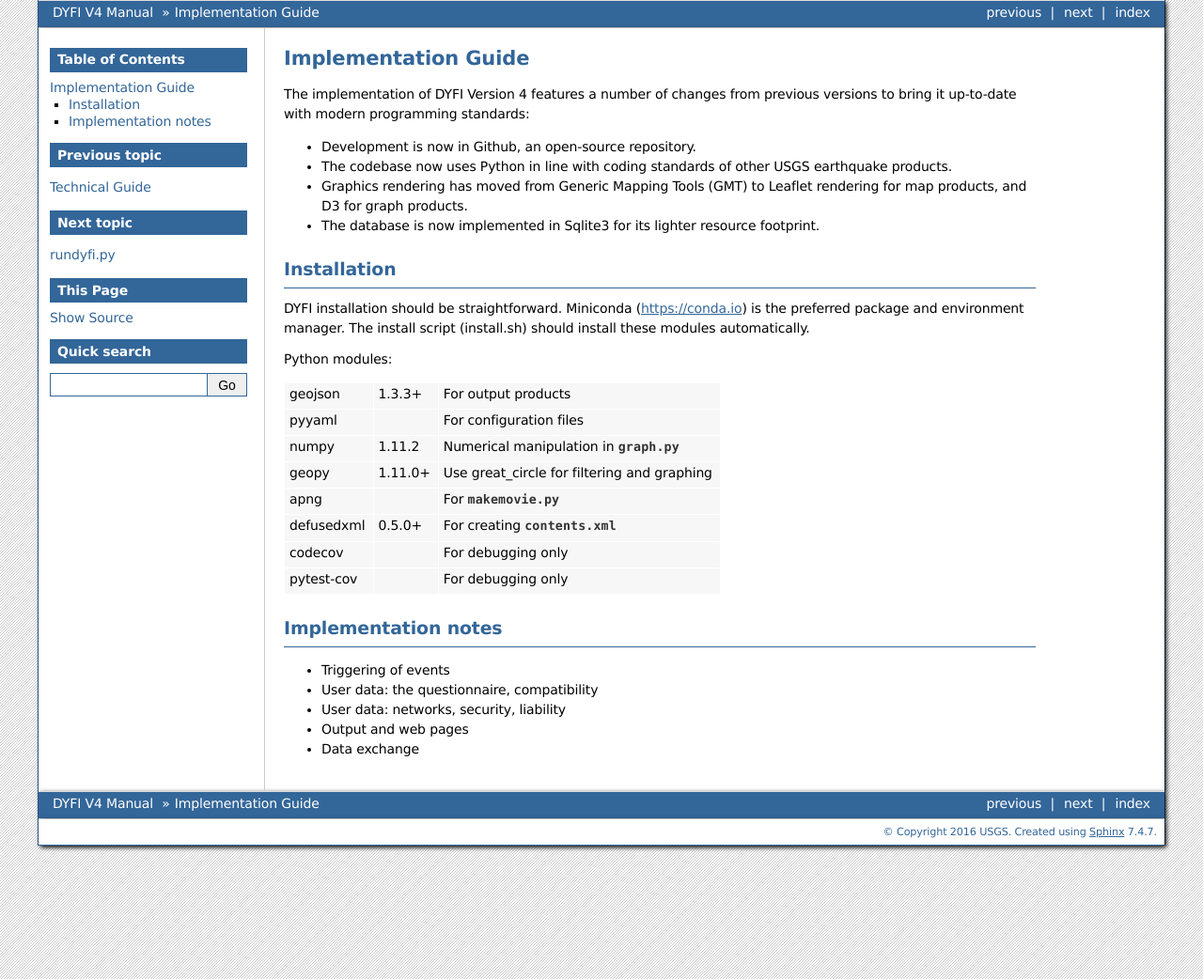
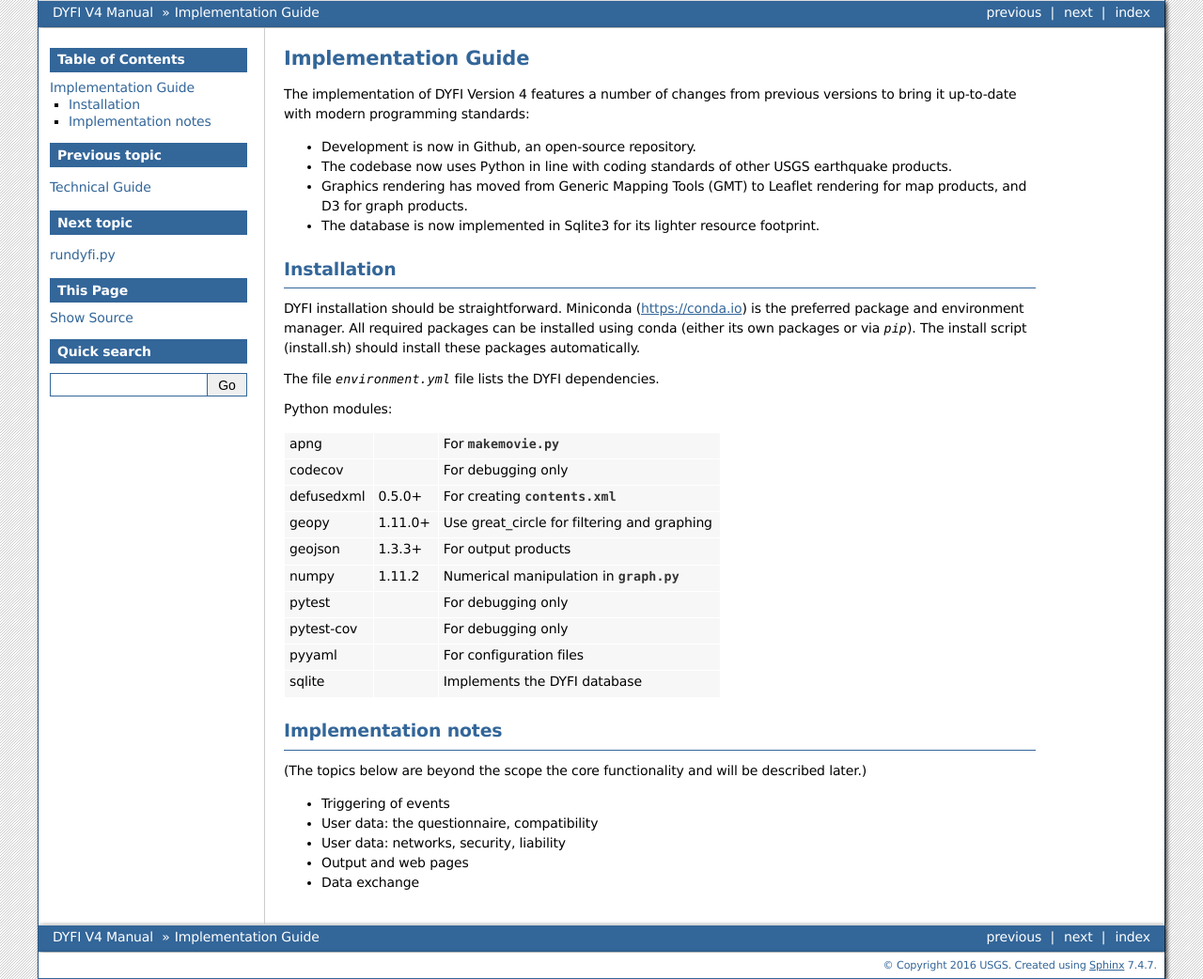
Before and after one commit to vinceq-usgs/dyfi4, a Sphinx documentation site: the page built from docs/implementation-guide.rst, in a window 1280 px wide. Shown: the whole page at 94% size. Built offline with Sphinx 7.4.7, drawn with Linux system fonts in a browser that asks for light colours; pages that are not in the unit, such as notebooks, are missing from menus.

```diff
--- a/docs/implementation-guide.rst
+++ b/docs/implementation-guide.rst
@@ -14,23 +14,29 @@ The implementation of DYFI Version 4 features a number of changes from previous
 Installation
 ------------
 
-DYFI installation should be straightforward. Miniconda (https://conda.io) is the preferred package and environment manager. The install script (install.sh) should install these modules automatically.
+DYFI installation should be straightforward. Miniconda (https://conda.io) is the preferred package and environment manager. All required packages can be installed using conda (either its own packages or via `pip`). The install script (install.sh) should install these packages automatically.
+
+The file `environment.yml` file lists the DYFI dependencies.
 
 Python modules:
 
 ==========  =======  =============================================
+apng                 For :py:obj:`makemovie.py`
+codecov              For debugging only
+defusedxml  0.5.0+   For creating :py:obj:`contents.xml`
+geopy       1.11.0+  Use great_circle for filtering and graphing
 geojson     1.3.3+   For output products
+numpy       1.11.2   Numerical manipulation in :py:obj:`graph.py`
+pytest               For debugging only
+pytest-cov           For debugging only
 pyyaml               For configuration files
-numpy       1.11.2   Numerical manipulation in :py:obj:`graph.py`
-geopy       1.11.0+  Use great_circle for filtering and graphing
-apng                 For :py:obj:`makemovie.py`
-defusedxml  0.5.0+   For creating :py:obj:`contents.xml`
-codecov              For debugging only
-pytest-cov           For debugging only
+sqlite               Implements the DYFI database
 ==========  =======  =============================================
 
 Implementation notes
 --------------------
+
+(The topics below are beyond the scope the core functionality and will be described later.)
 
 - Triggering of events
 
```
Also changed, not shown: README.rst (+7 -2 lines), requirements.txt (added, +17 -0 lines), .travis.yml.
